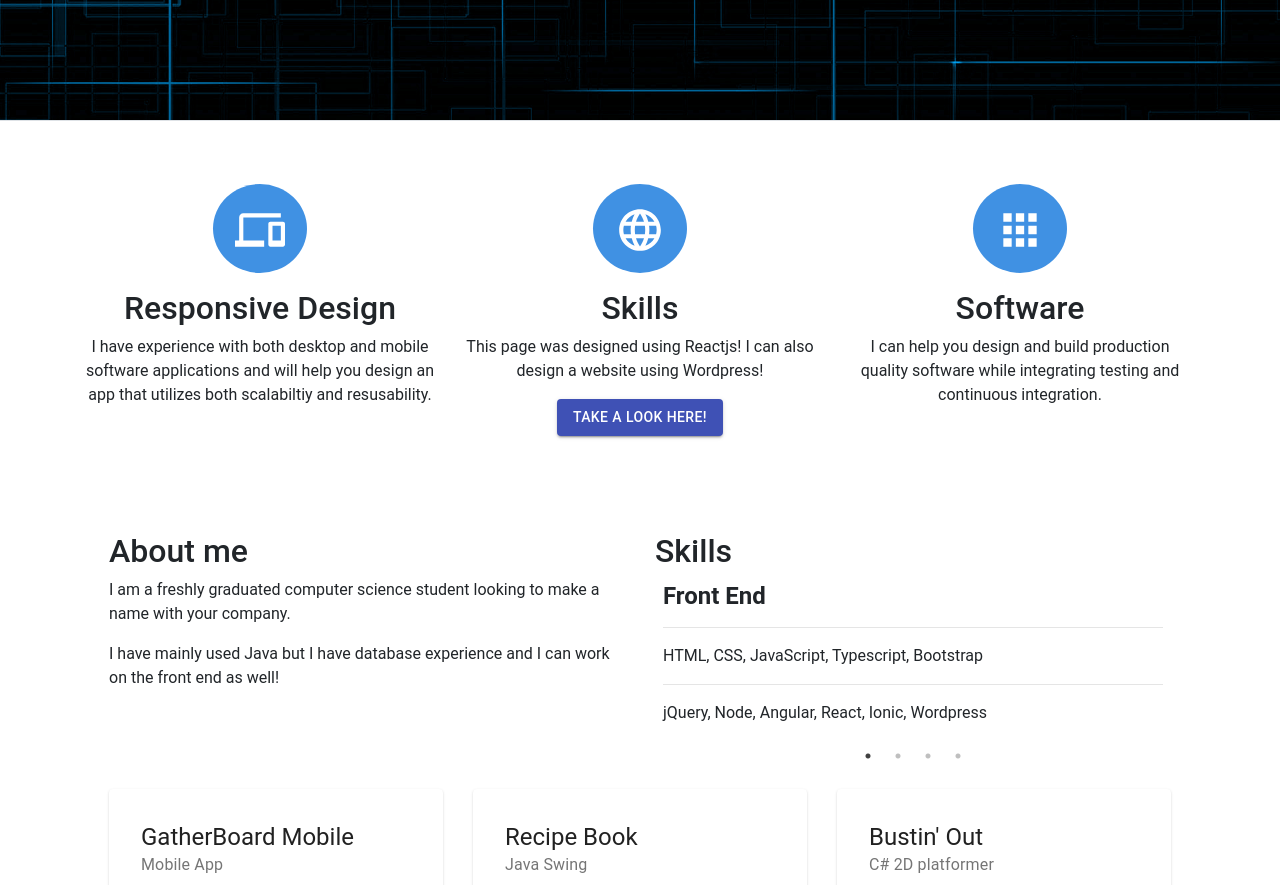
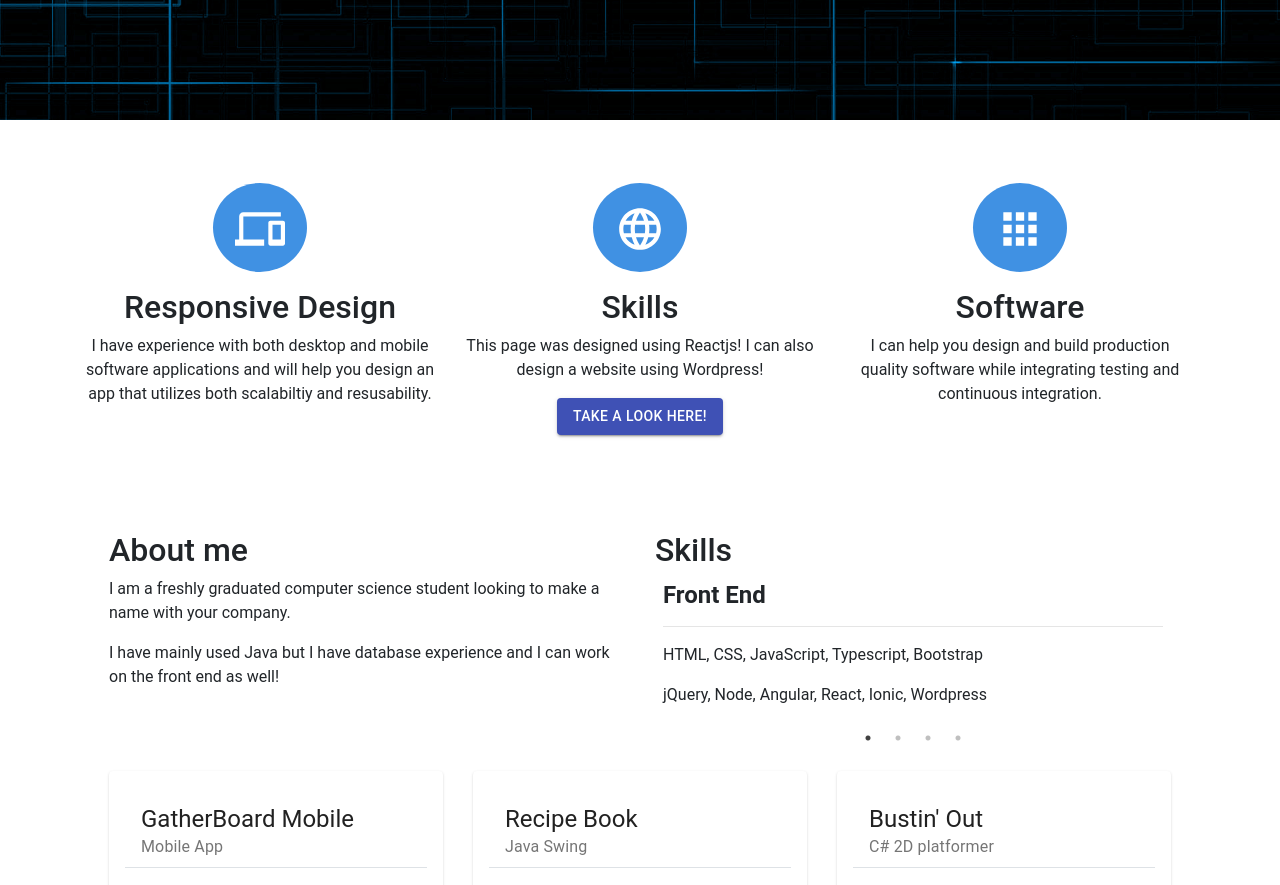
Before and after one commit to PhillipPeterson/phillpeterson.com, a React (Create React App) app: page / in a window 1280 px wide. Shown: the part 380-1265 px from the top of the page. Built offline with nearby package versions, Linux system fonts and the light colour scheme.

Commit message:
get rid of line, border-top wasn't necessary

```diff
--- a/src/components/SkillSlider.js
+++ b/src/components/SkillSlider.js
@@ -18,7 +18,7 @@
 
 				<div className="mt-1 pl-2 pr-2">
 					<h4 className="font-weight-bold" >Front End</h4><hr />
-                    <p>HTML, CSS, JavaScript, Typescript, Bootstrap</p><hr />
+                    <p>HTML, CSS, JavaScript, Typescript, Bootstrap</p>
                     <p>jQuery, Node, Angular, React, Ionic, Wordpress</p>
 				</div>
 
--- a/src/components/Skills.js
+++ b/src/components/Skills.js
@@ -26,7 +26,7 @@
 
         return (
 
-            <div className="pb-5 pt-5 border-top">
+            <div className="pb-5 pt-5">
                 <Container>
                     <Row around="md">
 
```
